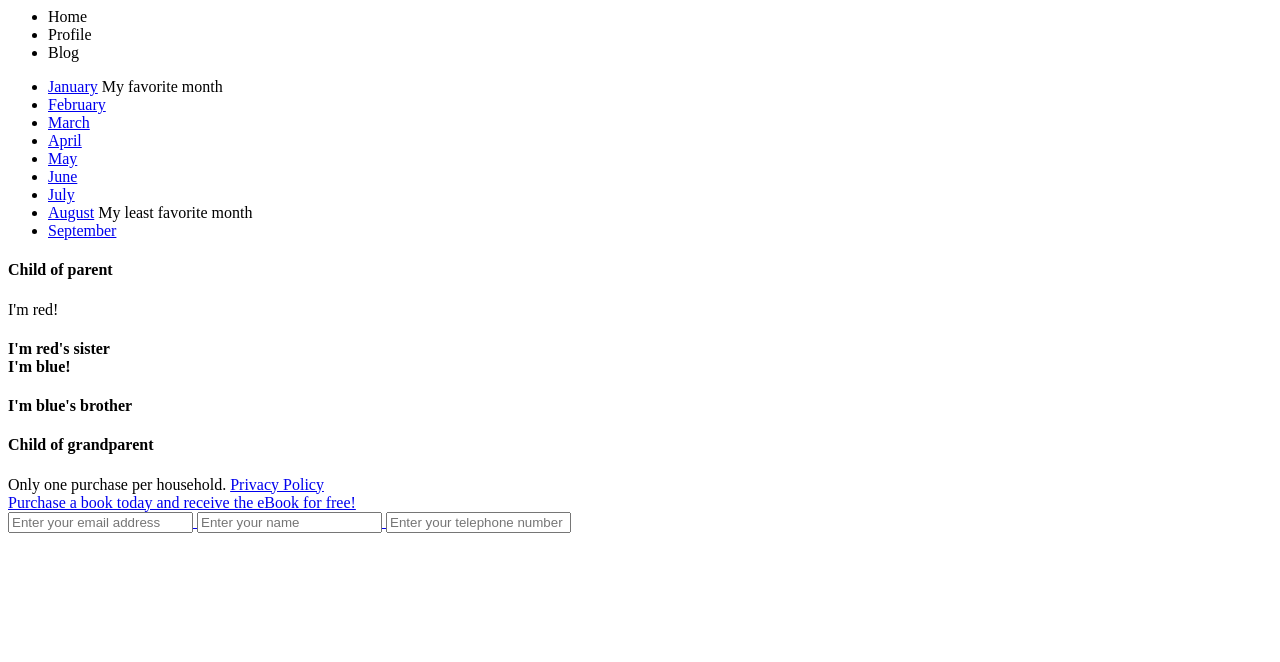
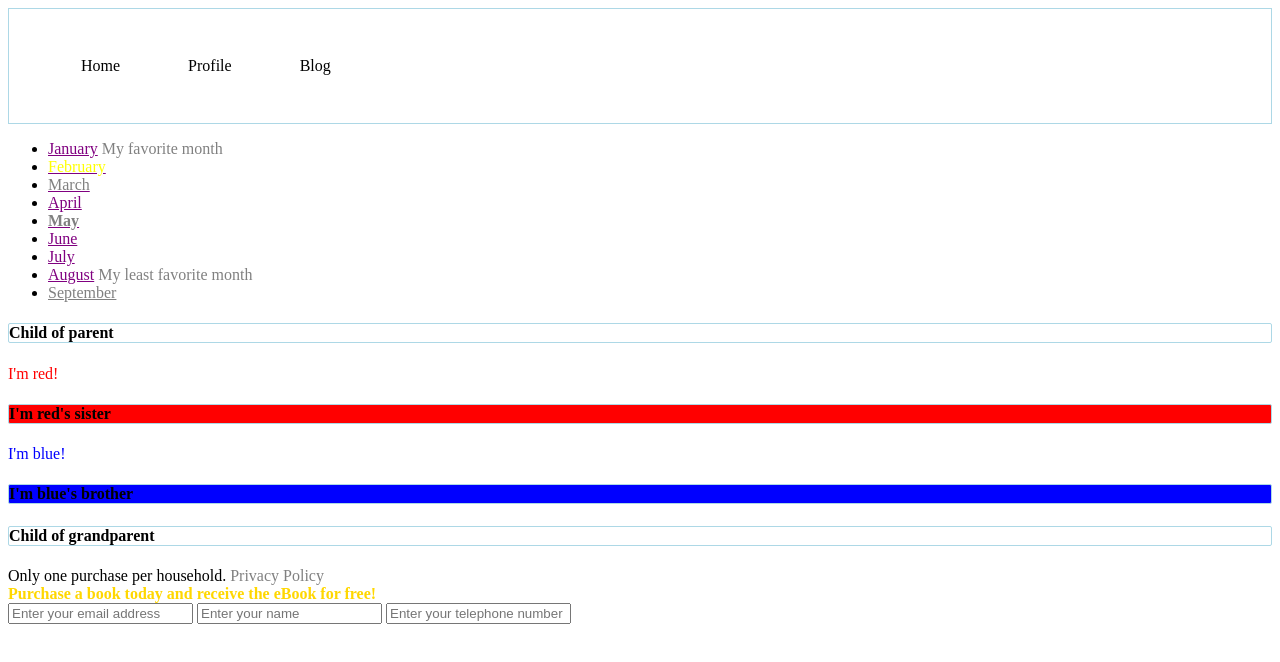
Before and after one commit to KelseyPintens/Article-Styling, a plain HTML site: page index.html in a window 1280 px wide. Drawn offline with Linux system fonts and the light colour scheme.

Commit message:
complete exercise

```diff
--- a/index.html
+++ b/index.html
@@ -1,3 +1,16 @@
+<!DOCTYPE html>
+<html>
+
+  <head>
+    <meta charset="utf-8" />
+    <meta http-equiv="X-UA-Compatible" content="IE=edge">
+    <title>Page Title</title>
+    <meta name="viewport" content="width=device-width, initial-scale=1">
+    <link rel="stylesheet" type="text/css" media="screen" href="selectors.css" />
+  </head>
+
+  <body>
+
     <header>
       <ul>
         <li>Home</li>
@@ -6,6 +19,7 @@
       </ul>
     </header>
 
+    <article>
       <section>
         <div class="month-list">
           <ul>
@@ -55,21 +69,25 @@
           <div class="parent">
             <h4>Child of parent</h4>
             <div>
-          <div>I'm red!</div>
-          <h4>I'm red's sister
-          <div>I'm blue!</div>
-          <h4>I'm blue's brother</h4>
+              <div class="red">I'm red!</div>
+              <h4 class="redbackground">I'm red's sister</h4>
+              <div class="blue">I'm blue!</div>
+              <h4 class="bluebackground">I'm blue's brother</h4>
             </div>
           </div>
           <h4>Child of grandparent</h4>
         </div>
       </section>
 
+    </article>
+
+
+
     <footer class="padded">
 
       <div class="disclaimer">
         Only one purchase per household.
-      <a href="#">
+        <a href="#"></a>
           <span class="footer-link">
             <span class="disabled">
               Privacy Policy
@@ -88,3 +106,8 @@
       </span>
 
     </footer>
+
+  </body>
+
+
+</html>
--- a/selectors.css
+++ b/selectors.css
@@ -1,4 +1,51 @@
 header {
-    border: 1px;
-    border-color: lightblue;
+    border: 1px solid lightblue;
 }
+
+header ul li {
+    text-decoration: none;
+    display: inline-block;
+    padding: 2em;
+}
+
+.disabled {
+    color: gray;
+}
+
+a {
+    color: purple;
+}
+
+.active {
+    color: yellow;
+}
+
+.red {
+    color: red;
+}
+
+.blue {
+    color: blue;
+}
+
+.redbackground {
+    background-color: red;
+}
+
+.bluebackground {
+    background-color: blue;
+}
+
+.grandparent h4 {
+    border: 1px solid lightblue;
+    border-radius: 2px;
+}
+
+.promo {
+    color: gold;
+    font-weight: bolder;
+}
+
+.padded {
+    height: 25px
+}
```
Lines whose indentation alone changed are shown as unchanged.
